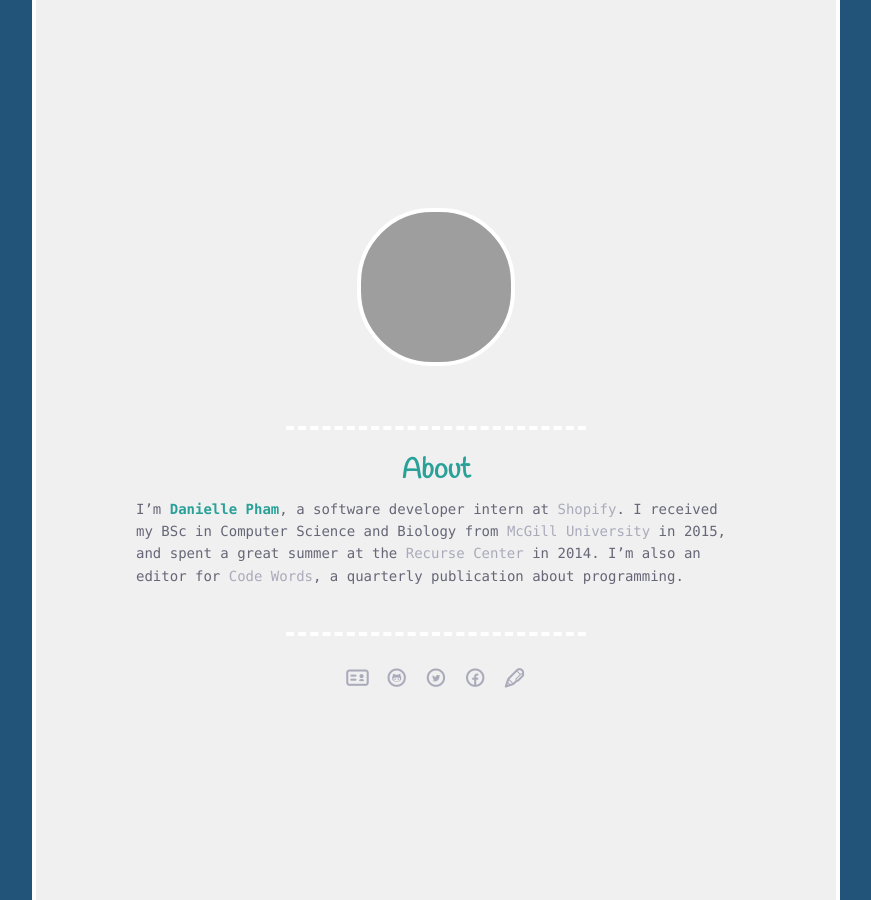
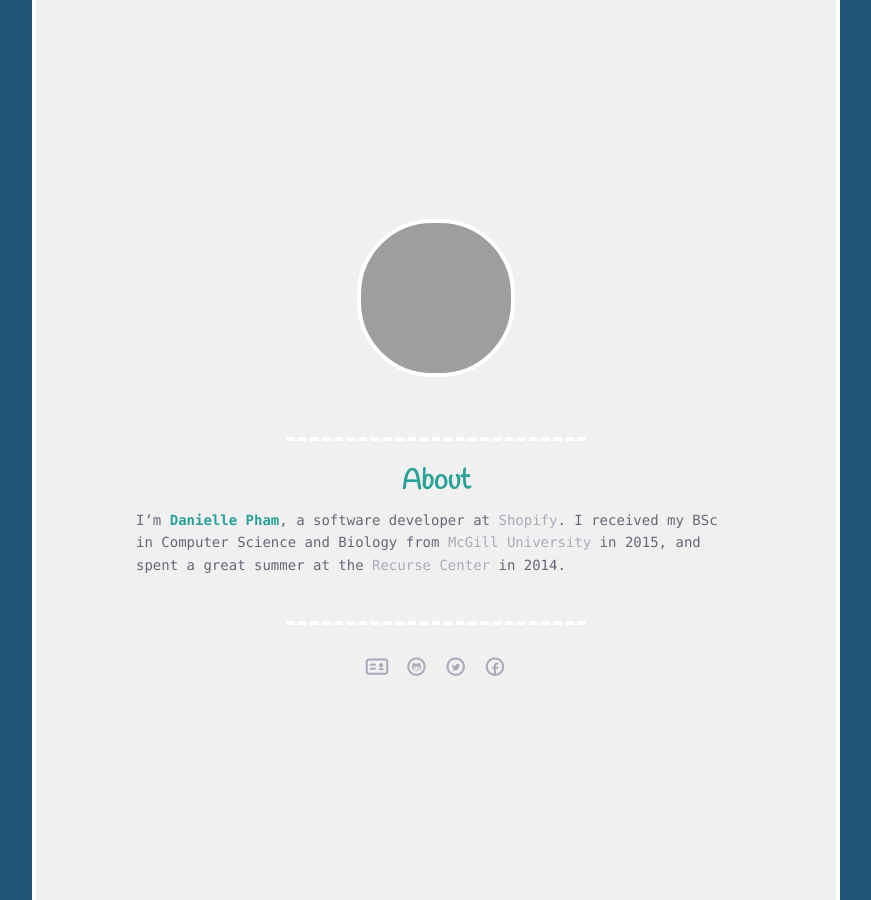
Before and after one commit to quelledanielle/quelledanielle.github.io, a Jekyll site: the page built from blog/about.md, in a window 1280 px wide. Shown: the whole page, without its empty margins (204-1075 px from the left). Built offline with Jekyll 4.4.1, drawn with Linux system fonts in a browser that asks for light colours; grey boxes are pictures that could not be loaded.

Commit message:
Update about page and remove blog link

```diff
--- a/_includes/footer.html
+++ b/_includes/footer.html
@@ -13,8 +13,5 @@
     <a href="http://facebook.com/quelledanielle">
       <span class="typcn typcn-social-facebook-circular"></span>
     </a>
-    <a href="/blog">
-      <span class="typcn typcn-pen"></span>
-    </a>
   </ul>
 </footer>
--- a/blog/about.md
+++ b/blog/about.md
@@ -4,4 +4,4 @@ title: About
 permalink: /about/
 ---
 
-I'm **Danielle Pham**, a software developer intern at [Shopify](http://shopify.com). I received my BSc in Computer Science and Biology from [McGill University](http://mcgill.ca) in 2015, and spent a great summer at the [Recurse Center](http://recurse.com) in 2014. I'm also an editor for [Code Words](http://codewords.recurse.com), a quarterly publication about programming.
+I'm **Danielle Pham**, a software developer at [Shopify](http://shopify.com). I received my BSc in Computer Science and Biology from [McGill University](http://mcgill.ca) in 2015, and spent a great summer at the [Recurse Center](http://recurse.com) in 2014.
```
